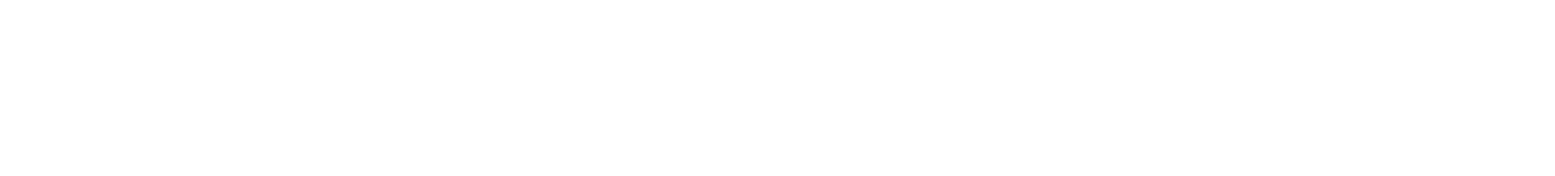
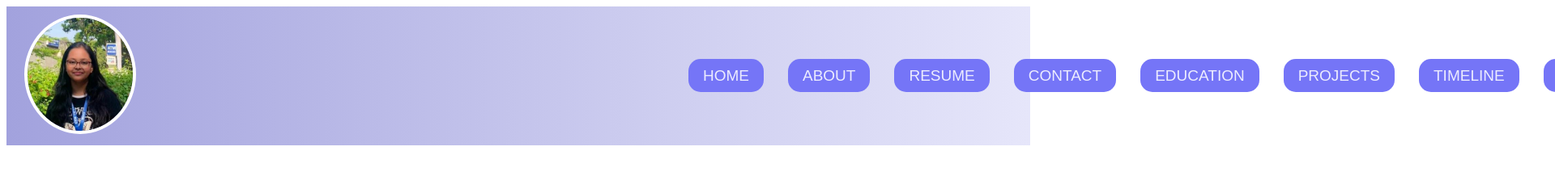
Before and after one commit to harshitamm7481/Portfolio-multipage-website-working, a plain HTML site: page resume.html in a window 1280 px wide. Shown: the top 218 px of the page at 81% size, 1920 px wide, since content can reach past the window. Drawn offline with Linux system fonts and the light colour scheme.

Commit message:
Update resume.html

```diff
--- a/resume.html
+++ b/resume.html
@@ -4,8 +4,24 @@
     <meta charset="UTF-8">
     <meta name="viewport" content="width=device-width, initial-scale=1.0">
     <title>Document</title>
+    <link rel="stylesheet" href="style.css">
 </head>
 <body>
+    <nav>
+        <div class="logo">
+            <img src="images/logo.png" alt="Logo" href="index.html">
+        </div>
+        <ul class="nav-links">
+        <li><a href="index.html">HOME</a></li>
+        <li><a href="about.html">ABOUT</a></li>
+        <li><a href="resume.html" class="active">RESUME</a></li>
+        <li><a href="contact.html">CONTACT</a></li>
+        <li><a href="education.html">EDUCATION</a></li>
+        <li><a href="projects.html">PROJECTS</a></li>
+        <li><a href="timeline.html">TIMELINE</a></li>
+        <li><a href="certification.html">CERTIFICATION</a></li>
+    </ul>
+    </nav>
 
 </body>
 </html>
```
